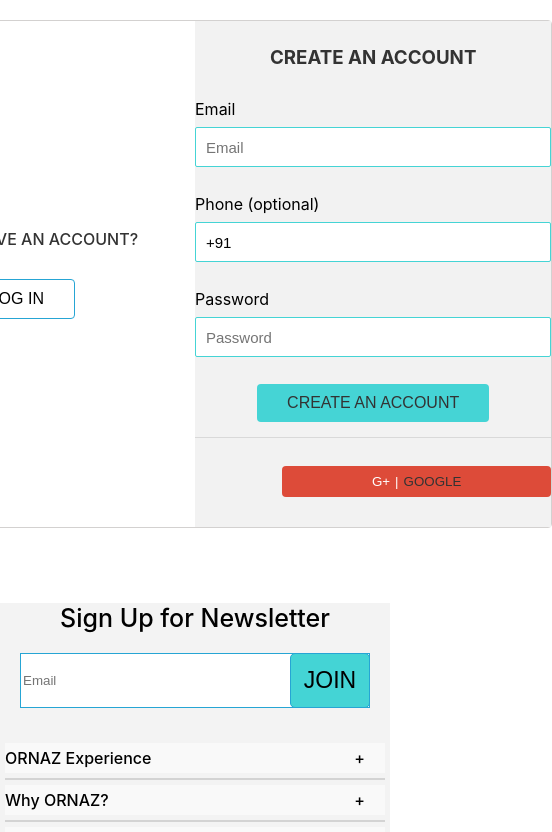
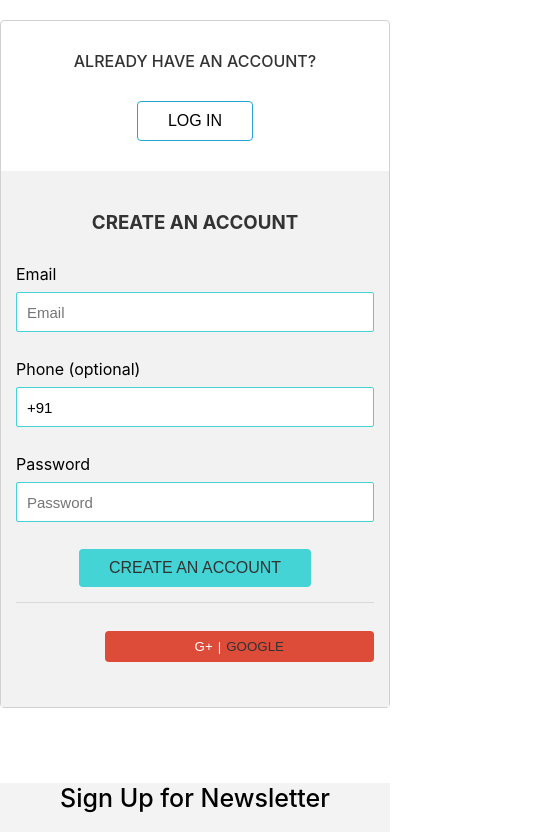
Before and after one commit to optigo-app/ornaz, a React (Create React App) app: page /RegisterPage in a window 390 px wide. Shown: the top 832 px of the page, 552 px wide, since content can reach past the window. Built offline with nearby package versions, Linux system fonts and the light colour scheme.

Commit message:
responsive(login,registor,forgot)

```diff
--- a/src/App.js
+++ b/src/App.js
@@ -27,6 +27,7 @@ import Certification from './Pages/Components/footer/WhyOrnaz/certification/Cert
 import Craftsmanship from './Pages/Components/footer/WhyOrnaz/craftsmanship/Craftsmanship';
 import Forgot from './Pages/Components/forgot/Forgot';
 import Payment from './Pages/Components/payment/Payment';
+import Account from './Pages/Components/account';
 
 function App() {
   return (
@@ -59,6 +60,7 @@ function App() {
         <Route path="/CartDetail" element={<CartDetail />} />
         <Route path="/CheckOutSummry" element={<CheckOutSummry />} />
         <Route path="/Payment" element={<Payment />} />
+        <Route path='/your-account' element={<Account/>}/>
       </Routes>
     </BrowserRouter>
   );
--- a/src/Pages/Components/account/index.js
+++ b/src/Pages/Components/account/index.js
@@ -10,23 +10,15 @@ import { Button, IconButton, InputAdornment, TextField } from '@mui/material';
 import { Visibility, VisibilityOff } from '@mui/icons-material';
 import { useState } from 'react';
 
-interface TabPanelProps {
-  children?: React.ReactNode;
-  index: number;
-  value: number;
-}
-
-
 const customTabStyle = {
   '&.Mui-selected': {
-    // Your custom styles for the selected tab
     border: '1px solid black',
     color: 'black',
     borderBottom: '1px solid #e0e0e0',
   },
 };
 
-function CustomTabPanel(props: TabPanelProps) {
+function CustomTabPanel(props) {
   const { children, value, index, ...other } = props;
 
   return (
@@ -47,7 +39,7 @@ function CustomTabPanel(props: TabPanelProps) {
 }
 
 
-function a11yProps(index: number) {
+function a11yProps(index) {
   return {
     id: `simple-tab-${index}`,
     'aria-controls': `simple-tabpanel-${index}`,
@@ -66,7 +58,7 @@ export default function Account() {
   const [newPassword, setNewPassword] = useState('');
   const [shoNewPassword, setShowNewPassword] = useState(false);
 
-  const handleChange = (event, newValue: number) => {
+  const handleChange = (event, newValue) => {
     setValue(newValue);
   };
   const handlePasswordChange = (e) => {
@@ -93,7 +85,7 @@ export default function Account() {
         </div>
         <div className='accountMain'>
           <p className='title'>MY ACCOUNT</p>
-          <Box sx={{ width: '50%' }}>
+          <Box sx={{ width: '100%' }}>
             <Box sx={{ borderBottom: 1, borderColor: 'divider', display: 'flex', justifyContent: 'center', alignItems: 'center' }}>
               <Tabs value={value} onChange={handleChange} aria-label="basic tabs example">
                 <Tab label="RECENT ORDERS" {...a11yProps(0)} sx={customTabStyle} />
--- a/src/Pages/Components/forgot/Forgot.js
+++ b/src/Pages/Components/forgot/Forgot.js
@@ -42,7 +42,6 @@ const Forgot = () => {
         <div className="forgot-container">
           <span className="title"> FORGOT YOUR PASSWORD?</span>
           <div className="sub-title">
-            {" "}
             Please let us know the email you have used to register or purchase
             at our store.
           </div>
@@ -51,8 +50,8 @@ const Forgot = () => {
             style={{ display: open ? "block" : "none" }}
           >
             <div style={{ padding: "12px 20px" }}>
-              <div style={{ display: "flex", justifyContent: "flex-end" }}>
-              <span style={{marginRight:'276px'}}>{emailErr}</span><span onClick={() => setOpen(false)}>X</span>
+              <div style={{ display: "flex", justifyContent: "flex-end",width:'100%' }}>
+              <span style={{padding:'15px',width:'95%'}}>{emailErr}</span><span style={{width:'5%',display:'flex',justifyContent:'center',alignItems:'center'}} onClick={() => setOpen(false)}>X</span>
               </div>
               {/* <div
                 style={{
--- a/src/Pages/Components/forgot/forgot.css
+++ b/src/Pages/Components/forgot/forgot.css
@@ -7,6 +7,7 @@
     justify-content:center;
     align-items: center;
     gap:30px;
+    padding: 15px;
 }
 
 .title{
--- a/src/Pages/Components/home/Header/Header.css
+++ b/src/Pages/Components/home/Header/Header.css
@@ -294,6 +294,7 @@ td:hover{
     padding: 30px 0px 50px 50px;
 }
 
+
 @media screen and (max-width:1080px) {
     .top_header{
         display: none;
--- a/src/Pages/Components/home/Header/Header.js
+++ b/src/Pages/Components/home/Header/Header.js
@@ -6,7 +6,7 @@ import logo from '../../../assets/other/logo.png'
 import searchlogo from '../../../assets/other/search.svg'
 import ring from '../../../assets/other/ring.png'
 // import ring1 from '../../../assets/svg.svg'
-import { Tooltip, OverlayTrigger } from 'react-bootstrap'
+import Tooltip from '@mui/material/Tooltip';
 import { CUSTERM_SERVICES, ETERNITY_BANDS, FINE_JEWELLERY_GIFTS, FOR_HER, FOR_HIM, FREE_INTERNATIONAL_SHIPPING, LIFETIME_WARRANTY, LOGOUT, LOGOUT_MESSAGE, MONEY_BACK_GUARANTEE, YOUR_ACCOUNT } from "../../../Constants";
 
 
@@ -177,14 +177,12 @@ export default function Header() {
                 <div className="currency-option">
                   <table className="drop-table">
                     {demoJSON.map((data) => (
-                      <OverlayTrigger
-                        placement="right"
-                        overlay={<Tooltip id="tooltip">{data.title}</Tooltip>}
-                      >
+                     <Tooltip title={data.title} arrow placement="top" >
                         <tr>
                           <td>{data.currency}</td>
                         </tr>
-                      </OverlayTrigger>
+                     </Tooltip>
+
                     ))}
                   </table>
                 </div>
--- a/src/Pages/Components/home/SallerCard/SallerCard.js
+++ b/src/Pages/Components/home/SallerCard/SallerCard.js
@@ -19,7 +19,7 @@ export default function SallerCard() {
 
   return (
     <>
-    <div
+    {/* <div
       style={{ height: "auto", marginTop:'80px' }}
     >
       <div className="card-outer-container" >
@@ -45,9 +45,9 @@ export default function SallerCard() {
           ))}
         </div>
       </div>
-    </div>
+    </div> */}
 
-     {/* <Cards sallerCardImg={demoJSON} cardTitle={'Shop Our Best Sellers'} type={'seller'}/>    */}
+     <Cards sallerCardImg={demoJSON} cardTitle={'Shop Our Best Sellers'} type={'seller'}/>
     </>
   )
 }
--- a/src/Pages/Components/login/login.css
+++ b/src/Pages/Components/login/login.css
@@ -144,3 +144,21 @@ label{
     width:100%;
     border-radius: 4px;
 }
+
+@media screen and (max-width:726px) {
+    .main-outer-container{
+        flex-wrap: wrap;
+        width:100%;
+    }
+
+    .have-an-account{
+        width:100%;
+        order: 1;
+        margin: 30px 0px;
+    }
+
+    .create-an-account-container{
+        width:100%;
+        order:2;
+    }
+}
--- a/src/Pages/Components/register/register.css
+++ b/src/Pages/Components/register/register.css
@@ -57,6 +57,7 @@
     gap:30px;
     margin-bottom: 30px;
     margin-top: 25px;
+    padding: 15px;
 }
 
 .input-outer-container{
@@ -144,3 +145,21 @@ label{
     width:100%;
     border-radius: 4px;
 }
+
+@media screen and (max-width:726px) {
+    .main-outer-container{
+        flex-wrap: wrap;
+        width:100%;
+    }
+
+    .have-an-account{
+        width:100%;
+        order: 1;
+        margin: 30px 0px;
+    }
+
+    .create-an-account-container{
+        width:100%;
+        order:2;
+    }
+}
--- a/src/Pages/Constants.js
+++ b/src/Pages/Constants.js
@@ -1,4 +1,4 @@
-export const CATEGORY = 'MY CATEGORY ABHISHEK AMRUT'
+export const CATEGORY = 'MY CATEGORY'
 export const FOR_HIM = 'FOR HIM'
 export const FOR_HER = 'FOR HER'
 export const ETERNITY_BANDS = 'Eternity Bands'
```
